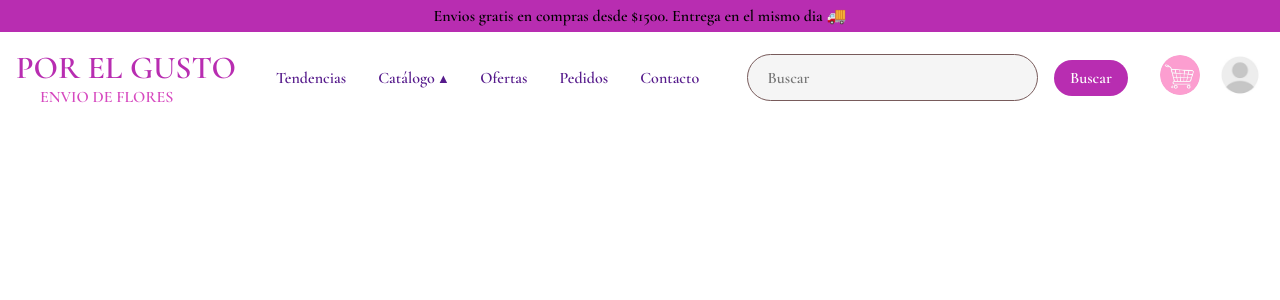
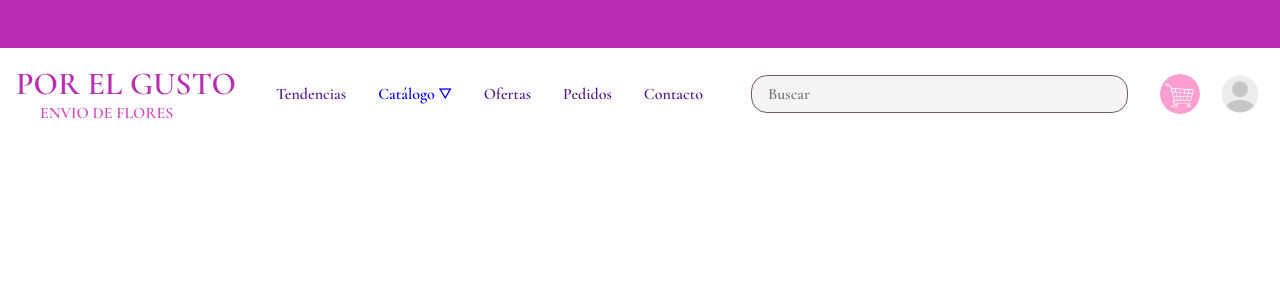
Before and after one commit to EAldana-Dev/porelgusto-web, a Java web app: page /home in a window 1280 px wide. Shown: the top 300 px of the page. Run offline with Spring Boot 4, a stand-in JSP engine, Linux system fonts and the light colour scheme; some libraries are stand-ins or nearby versions.

Commit message:
puro css papa

```diff
--- a/src/main/java/com/neksbyte/porelgustoweb/dto/auth/LoginRequest.java
+++ b/src/main/java/com/neksbyte/porelgustoweb/dto/auth/LoginRequest.java
@@ -1,7 +1,6 @@
 package com.neksbyte.porelgustoweb.dto.auth;
 
-import jakarta.validation.constraints.Email;
 import jakarta.validation.constraints.NotBlank;
 
-public record LoginRequest(@NotBlank @Email String correoElectronico, @NotBlank String password) {
+public record LoginRequest(@NotBlank String usuario, @NotBlank String password) {
 }
--- a/src/main/java/com/neksbyte/porelgustoweb/repository/UsuarioRepository.java
+++ b/src/main/java/com/neksbyte/porelgustoweb/repository/UsuarioRepository.java
@@ -7,4 +7,6 @@ public interface UsuarioRepository extends JpaRepository<Usuario, Integer> {
     boolean existsByCorreoElectronicoIgnoreCase(String correoElectronico);
 
     java.util.Optional<Usuario> findByCorreoElectronicoIgnoreCase(String correoElectronico);
+
+    java.util.List<Usuario> findAllByNombreIgnoreCase(String nombre);
 }
--- a/src/main/resources/application.properties
+++ b/src/main/resources/application.properties
@@ -1,12 +1,14 @@
 spring.application.name=porelgusto-web
 server.port=8080
 
-# Perfil activo por defecto (dev = H2 en memoria). En producción: --spring.profiles.active=prod
+# Perfil activo por defecto (dev = MySQL local). En producción: --spring.profiles.active=prod
 spring.profiles.active=dev
 
 # JPA / Hibernate
 spring.jpa.open-in-view=false
 spring.jpa.properties.hibernate.format_sql=true
+# Respeta los nombres explícitos camelCase de columnas y tablas definidos en las entidades y sql/db.sql.
+spring.jpa.hibernate.naming.physical-strategy=org.hibernate.boot.model.naming.PhysicalNamingStrategyStandardImpl
 
 # Vistas JSP: el nombre "index" se busca en src/main/webapp/WEB-INF/jsp/index.jsp
 spring.mvc.view.prefix=/WEB-INF/jsp/
--- a/src/main/resources/static/css/home.css
+++ b/src/main/resources/static/css/home.css
@@ -18,7 +18,8 @@
   font-family: "Cormorant Garamond", Georgia, serif;
   box-sizing: border-box;
 }
-h1{
+
+h1 {
   font-family: "Cormorant Garamond", Georgia, serif;
   font-weight: 600;
 }
@@ -28,54 +29,51 @@ body {
   padding: 0;
 }
 
-a{
+a {
   text-decoration: none;
 }
 
-.container{
+.btn_menu {
+  display: none;
+}
 
-    .anuncio_superior{
+.pagina .anuncio_superior {
   display: flex;
   background-color: rgb(184, 45, 177);
   align-items: center;
   justify-content: center;
-        max-height: 2rem;
-        .envio_gratis{
-            text-align: center;
-        }
+  height: 3rem;
 }
 
-    .barra_superior {
+.pagina .barra_superior {
   background-color: rgb(255, 255, 255);
   display: flex;
   justify-content: space-between;
   align-items: center;
   padding: 1rem;
   width: 100%;
+}
 
-
-        .inicio {
+.pagina .barra_superior .inicio {
   white-space: nowrap;
   display: flex;
   flex-direction: column;
+}
 
-            .titulo {
+.pagina .barra_superior .inicio .titulo {
   color: rgb(184, 45, 177);
   font-size: 2rem;
   margin: 0%;
-
 }
 
-            .envio_de_flores {
+.pagina .barra_superior .inicio .envio_de_flores {
   color: rgb(214, 73, 191);
   font-size: 1rem;
   margin-left: 1.5rem;
   margin-top: 0%;
 }
-        }
 
-        .opciones{
-
+.pagina .barra_superior .opciones {
   margin-left: 1.5rem;
   white-space: nowrap;
   display: flex;
@@ -83,39 +81,42 @@ a{
   align-items: center;
   padding: 1rem;
   gap: 2rem;
+}
 
-            .catalogo {
+.pagina .barra_superior .opciones .catalogo {
   position: relative;
   display: inline-block;
+}
 
-                .opciones_catalogo {
+.pagina .barra_superior .opciones .catalogo .opciones_catalogo {
   display: none;
   position: absolute;
   background-color: white;
   min-width: 10rem;
   border-radius: 0.5rem;
   padding: 0.5rem;
+}
 
-                    a {
+.pagina .barra_superior .opciones .catalogo .opciones_catalogo a {
   display: block;
   padding: 0.7rem;
   color: black;
   text-decoration: none;
+}
 
-                        &:hover {
+.pagina .barra_superior .opciones .catalogo .opciones_catalogo a:hover {
   background-color: #f0d5ed;
 }
-                    }
+
+.pagina .barra_superior .opciones .catalogo:hover .opciones_catalogo {
+  display: block;
 }
 
-                &:hover .opciones_catalogo {
+.pagina .barra_superior .opciones .catalogo .opciones_catalogo.show {
   display: block;
 }
-            }
-        }
 
-
-        .busqueda {
+.pagina .barra_superior .busqueda {
   display: flex;
   flex: 1;
   align-items: center;
@@ -123,74 +124,142 @@ a{
   margin-left: 2rem;
   margin-right: 2rem;
   gap: 1rem;
+}
 
-            .barra_busqueda {
+.pagina .barra_superior .busqueda .barra_busqueda {
   flex: 1;
-                padding: 0.8rem 1.2rem;
-
+  padding: 0.5rem 1rem;
   border: 1px solid #785b5b;
-                border-radius: 2rem;
+  border-radius: 1rem;
   outline: none;
-
   background-color: #f5f5f5;
   color: #333;
+  font-size: 1rem;
+  transition: 0.3s;
+}
 
-                font-size: 1rem;
-
-                transition: 0.3s;
-
-                &:focus {
+.pagina .barra_superior .busqueda .barra_busqueda:focus {
   border-color: rgb(184, 45, 177);
   background-color: white;
   box-shadow: 0 0 0 3px rgba(184, 45, 177, 0.15);
 }
-            }
 
-            .btn_busqueda{
-                padding-left: 1rem;
-                padding-right: 1rem;
-
-                padding-top: .5rem;
-                padding-bottom: .5rem;
-                border: none;
-                border-radius: 2rem;
-
-                background-color: rgb(184, 45, 177);
-                color: white;
-
-                font-size: 1rem;
-                cursor: pointer;
-
-                transition: 0.3s;
-
-                &:hover {
-                    background-color: rgb(145, 30, 140);
-                    transform: scale(1.04);
-                }
-            }
-        }
-
-
-        .perfil {
+.pagina .barra_superior .perfil {
   display: flex;
   gap: 1rem;
   align-items: center;
+}
 
-
-
-            .carrito {
+.pagina .barra_superior .perfil .carrito {
   width: 2.5rem;
   height: 2.5rem;
   object-fit: contain;
   border-radius: 50%;
+  margin-top: 0.4rem;
 }
 
-            .foto_de_perfil {
+.pagina .barra_superior .perfil .foto_de_perfil {
   width: 3rem;
   height: 3rem;
   object-fit: contain;
   border-radius: 50%;
+  margin-top: 0.4rem;
+}
+
+@media screen and (max-width: 480px) {
+  .pagina .barra_superior {
+    position: relative;
+    flex-wrap: wrap;
+    padding: 0.7rem;
+    z-index: 10;
+  }
+
+  .pagina .barra_superior .inicio {
+    order: 1;
+  }
+
+  .pagina .barra_superior .inicio .titulo {
+    font-size: 1.5rem;
+  }
+
+  .pagina .barra_superior .inicio .envio_de_flores {
+    font-size: 0.8rem;
+    margin-left: 0.5rem;
+  }
+
+  .pagina .barra_superior .btn_menu {
+    order: 2;
+    display: block;
+    margin: 0;
+    padding: 0.5rem;
+    border: none;
+    background: none;
+    color: rgb(184, 45, 177);
+    font-size: 2rem;
+    cursor: pointer;
+  }
+
+  .pagina .barra_superior .opciones {
+    order: 5;
+    display: none;
+    position: absolute;
+    top: 100%;
+    left: 0;
+    width: 100%;
+    flex-direction: column;
+    align-items: stretch;
+    gap: 0;
+    margin: 0;
+    padding: 0.5rem;
+    background-color: white;
+    box-shadow: 0 4px 8px rgba(0, 0, 0, 0.15);
+    z-index: 1000;
+  }
+
+  .pagina .barra_superior .opciones.activo {
+    display: flex;
+  }
+
+  .pagina .barra_superior .opciones > a,
+  .pagina .barra_superior .opciones .catalogo > a {
+    display: block;
+    padding: 0.8rem;
+    color: black;
+  }
+
+  .pagina .barra_superior .opciones .catalogo {
+    display: none;
+  }
+
+  .pagina .barra_superior .opciones .catalogo .opciones_catalogo {
+    position: static;
+    width: 100%;
+    box-shadow: none;
+    border-radius: 0;
+  }
+
+  .pagina .barra_superior .busqueda {
+    order: 4;
+    flex-basis: 100%;
+    margin: 0.5rem 0 0;
+  }
+
+  .pagina .barra_superior .busqueda .barra_busqueda {
+    width: 100%;
+  }
+
+  .pagina .barra_superior .perfil {
+    order: 3;
+    gap: 0.5rem;
+  }
+
+  .pagina .barra_superior .perfil .carrito {
+    width: 2rem;
+    height: 2rem;
+  }
+
+  .pagina .barra_superior .perfil .foto_de_perfil {
+    width: 2.3rem;
+    height: 2.3rem;
   }
 }
-    }
-}
--- a/src/main/resources/static/js/app.js
+++ /dev/null
@@ -1 +0,0 @@
-// JavaScript propio de la aplicación.
--- /dev/null
+++ b/src/main/resources/static/js/home.js
@@ -0,0 +1,23 @@
+const btn_menu = document.querySelector(".btn_menu");
+const opciones = document.querySelector(".opciones");
+
+if (btn_menu && opciones) {
+    btn_menu.addEventListener("click", function () {
+        const abierto = opciones.classList.toggle("activo");
+
+        btn_menu.setAttribute("aria-expanded", abierto);
+        btn_menu.setAttribute(
+            "aria-label",
+            abierto ? "Cerrar menú de navegación" : "Abrir menú de navegación"
+        );
+    });
+
+    opciones.addEventListener("click", function (event) {
+        if (event.target.closest("a")) {
+            opciones.classList.remove("activo");
+            btn_menu.setAttribute("aria-expanded", "false");
+            btn_menu.setAttribute("aria-label", "Abrir menú de navegación");
+        }
+    });
+
+}
--- a/src/main/webapp/WEB-INF/jsp/index.jsp
+++ b/src/main/webapp/WEB-INF/jsp/index.jsp
@@ -1,40 +1,39 @@
-
-<%@ page contentType="text/html;charset=UTF-8" pageEncoding="UTF-8" %>
-<%@ taglib prefix="c" uri="jakarta.tags.core" %>
+<%@ page contentType="text/html;charset=UTF-8" pageEncoding="UTF-8" %> <%@
+taglib prefix="c" uri="jakarta.tags.core" %>
 
 <!DOCTYPE html>
 <html lang="es">
-
     <head>
-    <meta charset="UTF-8">
-    <meta name="viewport" content="width=device-width, initial-scale=1">
+        <meta charset="UTF-8" />
+        <meta name="viewport" content="width=device-width, initial-scale=1" />
         <title>Por el Gusto</title>
 
-    <link rel="stylesheet" href="<c:url value='/css/home.css'/>">
+        <link rel="stylesheet" href="<c:url value='/css/home.css'/>" />
+        <script src="<c:url value='/js/home.js'/>" defer></script>
     </head>
 
     <body>
-    <div class="container">
-        <div class="anuncio_superior">
-            <p class="envio_gratis">
-                Envios gratis en compras desde $1500. Entrega en el mismo dia 🚚
-            </p>
-        </div>
+        <div class="pagina">
+            <div class="anuncio_superior"></div>
 
-        <div class="barra_superior">
+            <nav class="barra_superior">
                 <div class="inicio">
                     <a href="" class="titulo">POR EL GUSTO</a>
                     <a href="" class="envio_de_flores">ENVIO DE FLORES</a>
                 </div>
 
-            <div class="opciones">
-
-                <a href="">
-                    Tendencias
-                </a>
+                <button
+                    class="btn_menu"
+                    type="button"
+                    aria-label="Abrir menú de navegación"
+                    aria-expanded="false"
+                    aria-controls="opciones"
+                >☰</button>
+                <div class="opciones" id="opciones">
+                    <a href="">Tendencias</a>
 
                     <div class="catalogo">
-                    <a href="">Catálogo ▲</a>
+                        <a href="#" class="enlace_catalogo">Catálogo ⛛</a>
 
                         <div class="opciones_catalogo">
                             <a href="">Temporada</a>
@@ -47,37 +46,39 @@
                         </div>
                     </div>
 
-                <a href="">
-                    Ofertas
-                </a>
-
-                <a href="">
-                    Pedidos
-                </a>
-
-                <a href="">
-                    Contacto
-                </a>
-
+                    <a href="">Ofertas</a>
+                    <a href="">Pedidos</a>
+                    <a href="">Contacto</a>
                 </div>
 
-            <form class="busqueda">
-                <input type="search" name="buscar" placeholder="Buscar" class="barra_busqueda">
-                <button type="submit" class="btn_busqueda">Buscar</button>
+                <form class="busqueda" action="/catalogo" method="GET">
+                    <input
+                        type="search"
+                        name="buscar"
+                        placeholder="Buscar"
+                        class="barra_busqueda"
+                    />
                 </form>
 
                 <div class="perfil">
                     <a href="carrito">
-                    <img src="/imagenes/Carrito de compras.jpg" alt="Foto de perfil" class="carrito">
+                        <img
+                            src="/imagenes/Carrito de compras.jpg"
+                            alt="Carrito de compras"
+                            class="carrito"
+                        />
                     </a>
 
                     <a href="/login">
-                    <img src="/imagenes/foto_de_perfil.jpg" alt="Foto de perfil" class="foto_de_perfil">
+                        <img
+                            src="/imagenes/foto_de_perfil.jpg"
+                            alt="Perfil"
+                            class="foto_de_perfil"
+                        />
                     </a>
                 </div>
-
+            </nav>
         </div>
-
-    </div>
+        <script src="<c:url value='/webjars/bootstrap/js/bootstrap.bundle.min.js'/>"></script>
     </body>
 </html>
```
Also changed, not shown: pom.xml (+5 -11 lines), sql/db.sql (+13 -13 lines), src/main/java/com/neksbyte/porelgustoweb/controller/Sesion.java (added, +42 -0 lines), src/main/java/com/neksbyte/porelgustoweb/service/AuthService.java (+14 -7 lines), src/main/resources/application-dev.properties (+4 -7 lines), src/main/webapp/WEB-INF/jsp/secion.jsp (+7 -3 lines), 1 other file. Lines whose indentation alone changed are shown as unchanged.
